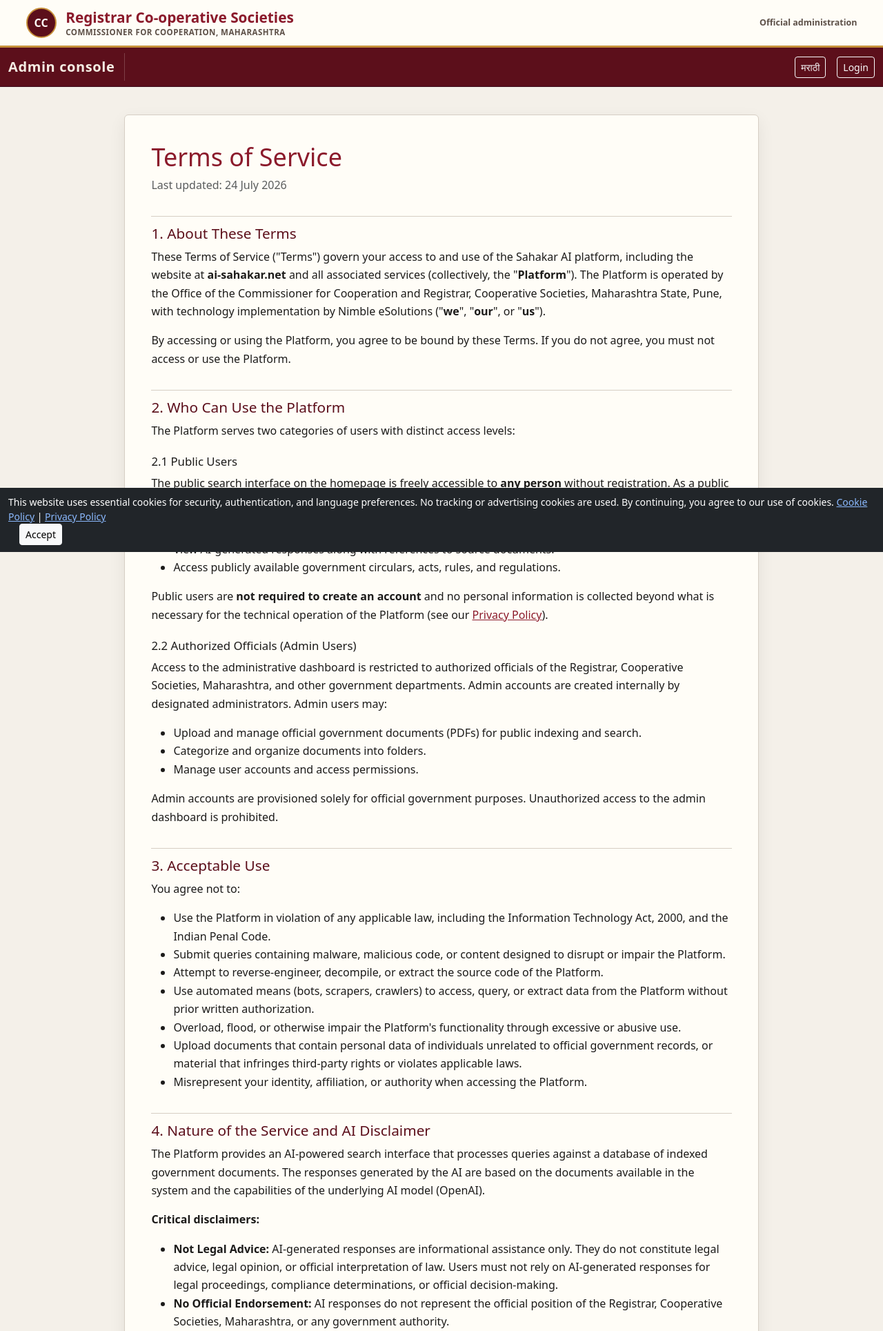
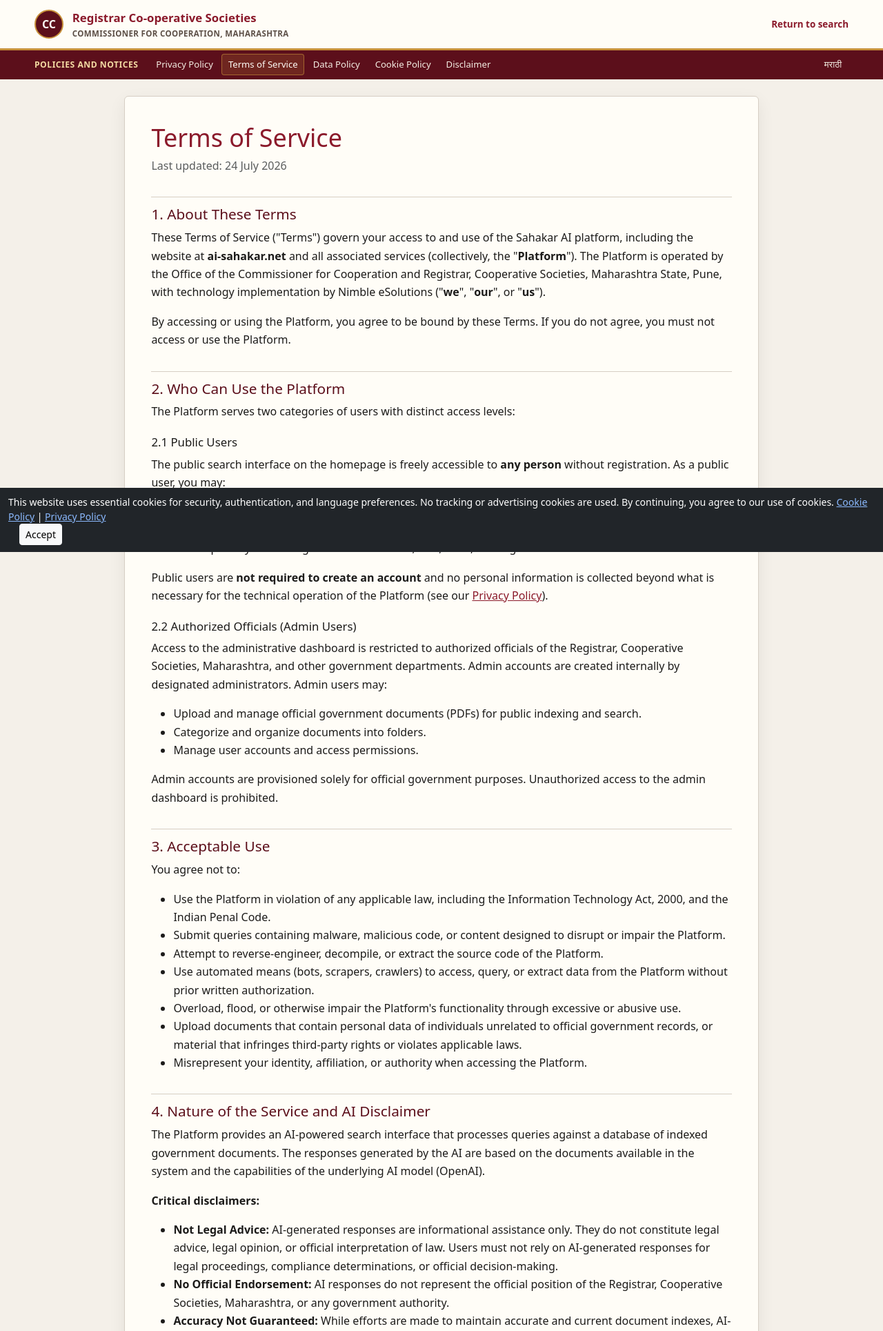
Before and after one commit to Nimble-esolutions/PdfSearch, a Django app: page /terms/ in a window 1280 px wide. Shown: the top 1929 px of the page at 69% size. Run offline with Django 5.2, Linux system fonts and the light colour scheme; parts of the project's set-up code (start-up, migrations or seed data) failed here and were passed over.

Commit message:
feat(legal): give policy pages a dedicated Hallmark shell

```diff
--- a/flowdocs/core/static/main/css/style.css
+++ b/flowdocs/core/static/main/css/style.css
@@ -963,6 +992,146 @@ body {
   }
 }
 
+.legal-header {
+  width: 100%;
+  background: var(--admin-surface);
+  border-bottom: 3px solid var(--admin-gold);
+}
+
+.legal-header__inner,
+.legal-nav__inner {
+  width: min(1180px, calc(100% - 2rem));
+  margin: 0 auto;
+}
+
+.legal-header__inner {
+  display: flex;
+  align-items: center;
+  gap: 0.8rem;
+  padding: 0.8rem 0;
+}
+
+.legal-header__mark {
+  display: inline-flex;
+  align-items: center;
+  justify-content: center;
+  width: 42px;
+  height: 42px;
+  flex: 0 0 auto;
+  border: 2px solid var(--admin-gold);
+  border-radius: 50%;
+  background: var(--admin-primary-strong);
+  color: var(--admin-surface);
+  font-weight: 700;
+  text-decoration: none;
+}
+
+.legal-header__identity {
+  min-width: 0;
+  flex: 1 1 auto;
+}
+
+.legal-header__identity p {
+  margin: 0;
+  color: var(--admin-primary);
+  font-size: 1.05rem;
+  font-weight: 700;
+}
+
+.legal-header__identity span {
+  display: block;
+  margin-top: 0.1rem;
+  color: var(--admin-muted);
+  font-size: 0.72rem;
+  font-weight: 600;
+  letter-spacing: 0.03em;
+  text-transform: uppercase;
+}
+
+.legal-header__return {
+  color: var(--admin-primary);
+  font-size: 0.84rem;
+  font-weight: 700;
+  text-decoration: none;
+}
+
+.legal-header__return:hover,
+.legal-header__return:focus-visible {
+  color: var(--admin-primary-strong);
+  text-decoration: underline;
+  text-underline-offset: 0.15em;
+}
+
+.legal-nav {
+  background: var(--admin-primary-strong);
+  color: var(--admin-surface);
+}
+
+.legal-nav__inner {
+  display: flex;
+  align-items: center;
+  gap: 1rem;
+  min-height: 42px;
+}
+
+.legal-nav__label {
+  flex: 0 0 auto;
+  color: #f3d9a2;
+  font-size: 0.76rem;
+  font-weight: 700;
+  letter-spacing: 0.04em;
+  text-transform: uppercase;
+}
+
+.legal-nav__links {
+  display: flex;
+  align-items: center;
+  gap: 0.15rem;
+  flex: 1 1 auto;
+  min-width: 0;
+  overflow-x: auto;
+}
+
+.legal-nav a,
+.legal-nav button {
+  display: inline-flex;
+  align-items: center;
+  min-height: 30px;
+  padding: 0.3rem 0.55rem;
+  border: 1px solid transparent;
+  border-radius: 4px;
+  background: transparent;
+  color: #f4ede3;
+  font: inherit;
+  font-size: 0.82rem;
+  text-decoration: none;
+  white-space: nowrap;
+}
+
+.legal-nav a:hover,
+.legal-nav a:focus-visible,
+.legal-nav a[aria-current="page"],
+.legal-nav button:hover,
+.legal-nav button:focus-visible {
+  border-color: rgba(199, 145, 59, 0.6);
+  background: rgba(199, 145, 59, 0.18);
+  color: #fffdf7;
+}
+
+.legal-nav form {
+  flex: 0 0 auto;
+  margin: 0;
+}
+
+.legal-shell .admin-main {
+  width: 100%;
+  margin: 0;
+}
+
+.legal-shell .admin-footer {
+  background: var(--admin-surface);
+}
+
 .legal-document {
   max-width: 920px;
   padding: clamp(1.25rem, 3vw, 2.5rem);
--- a/flowdocs/core/templates/cookie_policy.html
+++ b/flowdocs/core/templates/cookie_policy.html
@@ -1,4 +1,4 @@
-{% extends "base.html" %}
+{% extends "legal_base.html" %}
 {% block content %}
 <article class="legal-document container mt-4 mb-5">
   <h1>Cookie Policy</h1>
--- a/flowdocs/core/templates/data_policy.html
+++ b/flowdocs/core/templates/data_policy.html
@@ -1,4 +1,4 @@
-{% extends "base.html" %}
+{% extends "legal_base.html" %}
 {% block content %}
 <article class="legal-document container mt-4 mb-5">
   <h1>Data Policy</h1>
--- a/flowdocs/core/templates/disclaimer.html
+++ b/flowdocs/core/templates/disclaimer.html
@@ -1,4 +1,4 @@
-{% extends "base.html" %}
+{% extends "legal_base.html" %}
 {% block content %}
 <article class="legal-document container mt-4 mb-5">
   <h1>Disclaimer</h1>
--- /dev/null
+++ b/flowdocs/core/templates/legal_base.html
@@ -0,0 +1,42 @@
+{% extends "base.html" %}
+{% load i18n %}
+
+{% block title %}{{ title }} - CC & RCS Maharashtra{% endblock %}
+{% block body_class %}admin-shell legal-shell{% endblock %}
+{% block admin_shell %}{% endblock %}
+
+{% block public_header %}
+<header class="legal-header">
+  <div class="legal-header__inner">
+    <a class="legal-header__mark" href="{% url 'home' %}" aria-label="{% trans 'Open Sahakar AI search' %}">CC</a>
+    <div class="legal-header__identity">
+      <p>{% trans "Registrar Co-operative Societies" %}</p>
+      <span>{% trans "Commissioner for Cooperation, Maharashtra" %}</span>
+    </div>
+    <a class="legal-header__return" href="{% url 'home' %}">{% trans "Return to search" %}</a>
+  </div>
+</header>
+<nav class="legal-nav" aria-label="{% trans 'Legal navigation' %}">
+  <div class="legal-nav__inner">
+    <span class="legal-nav__label">{% trans "Policies and notices" %}</span>
+    <div class="legal-nav__links">
+      {% for route, label in legal_navigation %}
+        <a href="{% url route %}"{% if request.resolver_match.url_name == route %} aria-current="page"{% endif %}>{{ label }}</a>
+      {% endfor %}
+    </div>
+    <form action="{% url 'set_language' %}" method="post">
+      {% csrf_token %}
+      <input type="hidden" name="next" value="{{ request.get_full_path }}">
+      {% if request.LANGUAGE_CODE == 'mr' %}
+        <input type="hidden" name="language" value="en">
+        <button type="submit">{% trans "English" %}</button>
+      {% else %}
+        <input type="hidden" name="language" value="mr">
+        <button type="submit">{% trans "मराठी" %}</button>
+      {% endif %}
+    </form>
+  </div>
+</nav>
+{% endblock %}
+
+{% block breadcrumbs %}{% endblock %}
--- a/flowdocs/core/templates/privacy.html
+++ b/flowdocs/core/templates/privacy.html
@@ -1,4 +1,4 @@
-{% extends "base.html" %}
+{% extends "legal_base.html" %}
 {% block content %}
 <article class="legal-document container mt-4 mb-5">
   <h1>Privacy Policy</h1>
--- a/flowdocs/core/templates/terms.html
+++ b/flowdocs/core/templates/terms.html
@@ -1,4 +1,4 @@
-{% extends "base.html" %}
+{% extends "legal_base.html" %}
 {% block content %}
 <article class="legal-document container mt-4 mb-5">
   <h1>Terms of Service</h1>
--- a/flowdocs/core/views.py
+++ b/flowdocs/core/views.py
@@ -862,20 +862,29 @@ def folder_operations(request, folder_id):
     return redirect("dashboard_folder", folder_id=folder.pk)
 
 # ---------------- DPDA / Legal Pages ----------------
+LEGAL_NAVIGATION = (
+    ("privacy", gettext("Privacy Policy")),
+    ("terms", gettext("Terms of Service")),
+    ("data_policy", gettext("Data Policy")),
+    ("cookie_policy", gettext("Cookie Policy")),
+    ("disclaimer", gettext("Disclaimer")),
+)
+
+
 def privacy_view(request):
-    return render(request, "privacy.html", {"title": "Privacy Policy"})
+    return render(request, "privacy.html", {"title": "Privacy Policy", "legal_navigation": LEGAL_NAVIGATION})
 
 def terms_view(request):
-    return render(request, "terms.html", {"title": "Terms of Service"})
+    return render(request, "terms.html", {"title": "Terms of Service", "legal_navigation": LEGAL_NAVIGATION})
 
 def data_policy_view(request):
-    return render(request, "data_policy.html", {"title": "Data Policy"})
+    return render(request, "data_policy.html", {"title": "Data Policy", "legal_navigation": LEGAL_NAVIGATION})
 
 def cookie_policy_view(request):
-    return render(request, "cookie_policy.html", {"title": "Cookie Policy"})
+    return render(request, "cookie_policy.html", {"title": "Cookie Policy", "legal_navigation": LEGAL_NAVIGATION})
 
 def disclaimer_view(request):
-    return render(request, "disclaimer.html", {"title": "Disclaimer"})
+    return render(request, "disclaimer.html", {"title": "Disclaimer", "legal_navigation": LEGAL_NAVIGATION})
 
 
 # -------------- Dashboard upload: call precompute on upload --------------
```
Also changed, not shown: other parts of flowdocs/core/static/main/css/style.css (+31 -2 lines), flowdocs/core/tests.py (+9 -0 lines).
